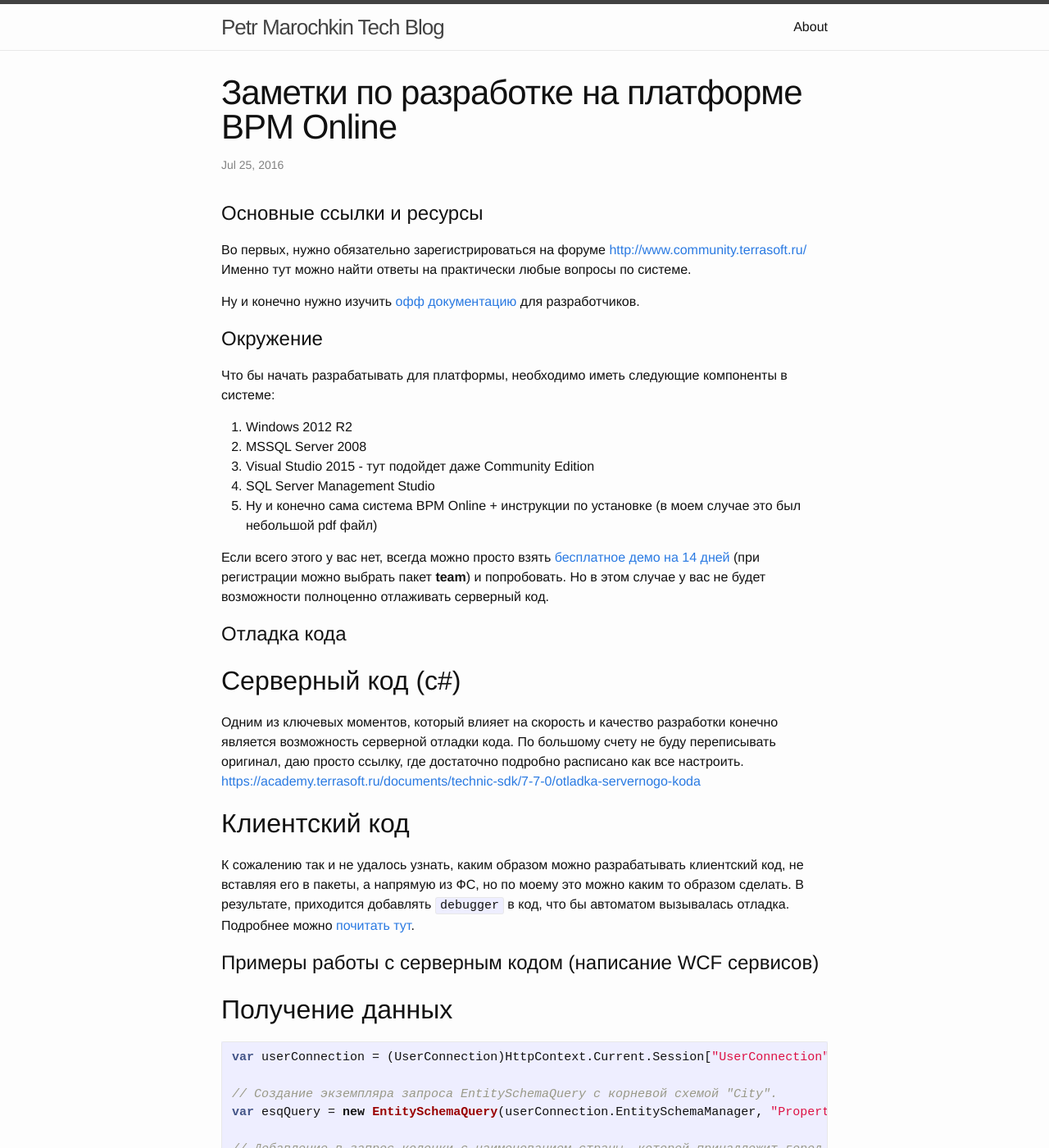
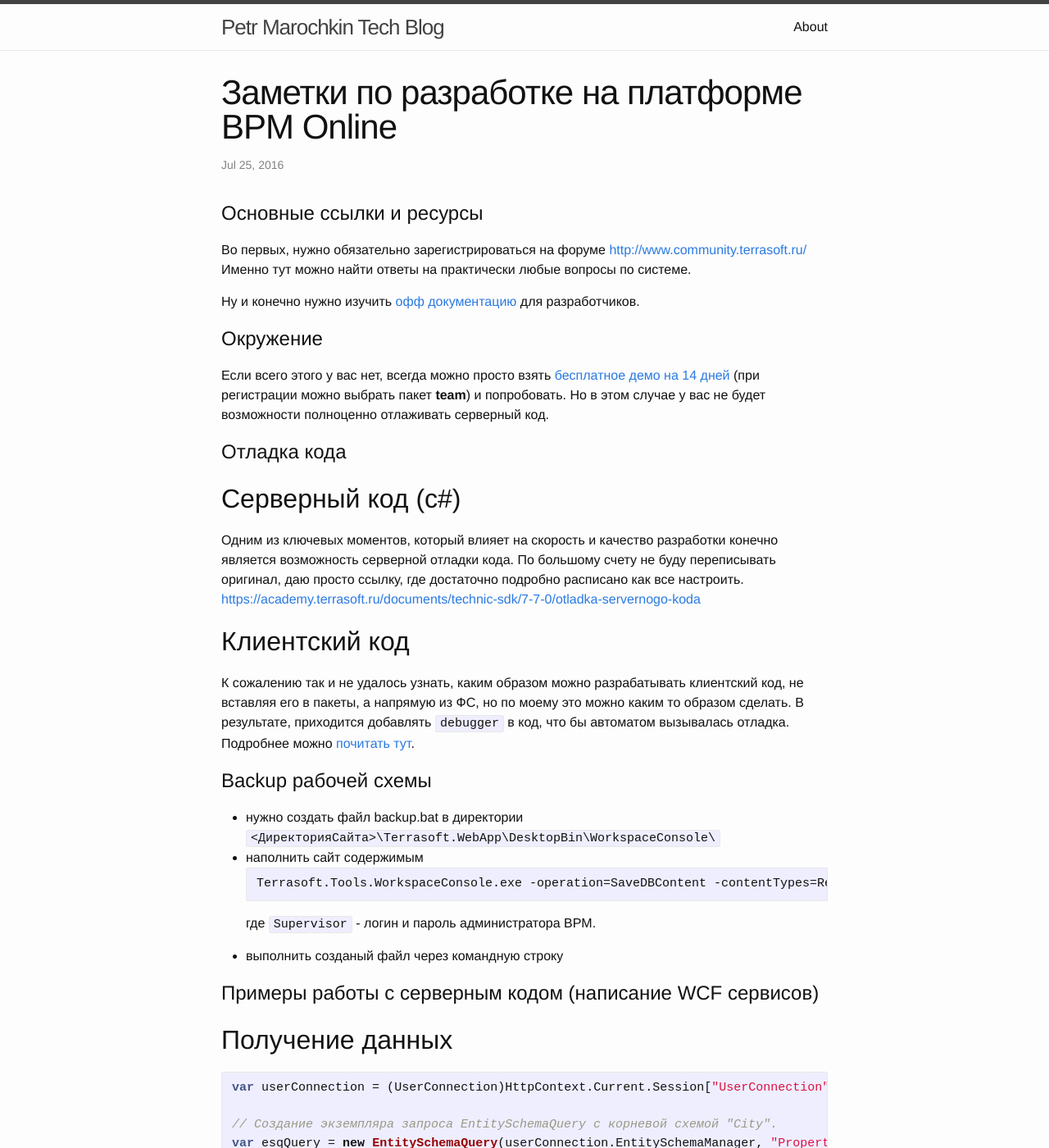
Before and after one commit to petun/petun.github.io, a Jekyll site: the page built from _posts/2016-07-25-bpm-terrasoft.markdown, in a window 1280 px wide and 1400 px high. Shown: the whole window at 82% size. Built offline with Jekyll 4.4.1, drawn with Linux system fonts in a browser that asks for light colours.

Commit message:
how to backup bpm

````diff
--- a/_posts/2016-07-25-bpm-terrasoft.markdown
+++ b/_posts/2016-07-25-bpm-terrasoft.markdown
@@ -14,13 +14,6 @@ categories: terrasoft bpm-online
 
 
 # Окружение
-Что бы начать разрабатывать для платформы, необходимо иметь следующие компоненты в системе:
-
-  1.  Windows 2012 R2
-  2.  MSSQL Server 2008
-  3.  Visual Studio 2015 - тут подойдет даже Community Edition
-  4.  SQL Server Management Studio
-  5.  Ну и конечно сама система BPM Online + инструкции по установке (в моем случае это был небольшой pdf файл)
 
 Если всего этого у вас нет, всегда можно просто взять [бесплатное демо на 14 дней] (при регистрации
  можно выбрать пакет **team**) и попробовать.
@@ -43,6 +36,15 @@ categories: terrasoft bpm-online
 Подробнее можно [почитать тут].
 
 
+# Backup рабочей схемы
+
+- нужно создать файл backup.bat в директории `<ДиректорияСайта>\Terrasoft.WebApp\DesktopBin\WorkspaceConsole\`
+- наполнить сайт содержимым
+```
+Terrasoft.Tools.WorkspaceConsole.exe -operation=SaveDBContent -contentTypes=Repository -userName=Supervisor -userPassword=Supervisor -workspaceName=Default -destinationPath=C:\backup
+```
+где `Supervisor` - логин и пароль администратора BPM.
+- выполнить созданый файл через командную строку
 
 # Примеры работы с серверным кодом (написание WCF сервисов)
 
````
